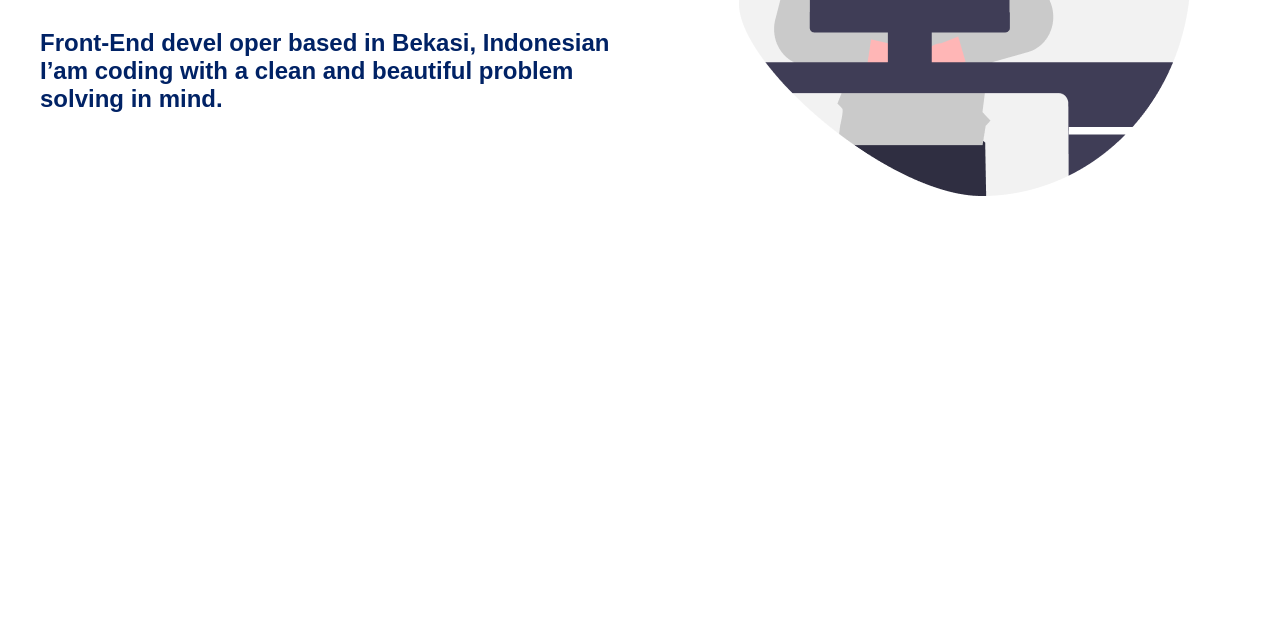
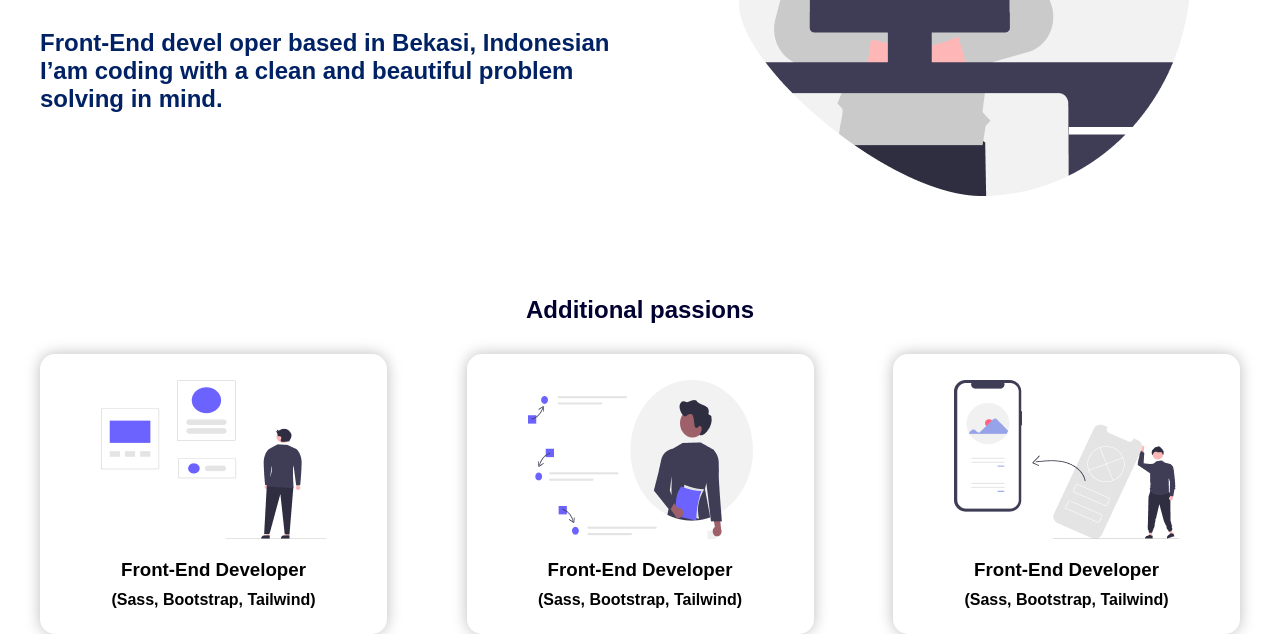
Before and after one commit to user01948/classwork, a plain HTML site: page index.html in a window 1280 px wide. Shown: the part 476-1110 px from the top of the page. Before the commit the page ends 800 px from the top, so only its background shows below. Drawn offline with Linux system fonts and the light colour scheme.

Commit message:
three commit

```diff
--- a/index.html
+++ b/index.html
@@ -34,5 +34,40 @@
             <img src="./heroImg 1.png" alt="">
         </div>
     </section>
+
+    <section>
+        <div class="box">
+
+            <h1 style="color:rgb(0, 0, 49); text-align: center;margin-top: 50px;">Additional passions</h1>
+
+            <div class="cards">
+
+                    <div class="card">
+                        <img src="./undraw_Wireframing_re_q6k6 1.png" alt="">
+
+                        <div>
+                        <h3>Front-End Developer</h3>
+                        <h4>(Sass, Bootstrap, Tailwind)</h4>
+                    </div>
+                </div>
+                <div class="card">
+                    <img src="./undraw_Detailed_analysis_re_tk6j 1.png" alt="">
+
+                    <div>
+                        <h3>Front-End Developer</h3>
+                        <h4>(Sass, Bootstrap, Tailwind)</h4>
+                    </div>
+                </div>
+                <div class="card">
+                    <img src="./undraw_Design_process_re_0dhf 1.png" alt="">
+
+                    <div>
+                        <h3>Front-End Developer</h3>
+                        <h4>(Sass, Bootstrap, Tailwind)</h4>
+                    </div>
+                </div>
+            </div>
+        </div>
+    </section>
 </body>
 </html>
--- a/style.scss
+++ b/style.scss
@@ -55,6 +55,46 @@ nav
     }
 }
 
+.box
+{
+    max-width: 1200px;
+    margin: auto;
+    margin-top: 100px;
+
+    .cards
+    {
+        display: flex;
+        align-items: center;
+        justify-content: space-between;
+        margin-top: 30px;
+    }
+
+    .card
+    {
+        width: 347px;
+        height: 280px;
+        border-radius: 15px;
+        box-shadow: 0px 0px 15px rgb(189, 189, 189);
+        display: flex;
+        flex-direction: column;
+        align-items: center;
+        justify-content: center;
+        row-gap: 20px;
+
+        div
+        {
+            display: flex;
+            flex-direction: column;
+            row-gap: 10px;
+            text-align: center;
+        }
+    }
+}
+
+
+
+
+
 @media(max-width:530px)
 {
     nav
@@ -85,4 +125,11 @@ nav
             font-size: 18px;
         }
     }
+
+    .cards
+    {
+        flex-direction: column;
+        padding: 20px;
+        row-gap: 20px;
+    }
 }
```
Also changed, not shown: style.css, undraw_Design_process_re_0dhf 1.png (added), undraw_Detailed_analysis_re_tk6j 1.png (added), undraw_Wireframing_re_q6k6 1.png (added), 1 other file.
